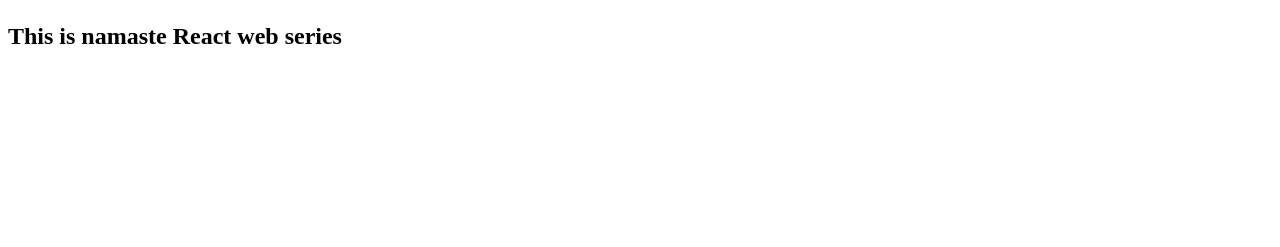
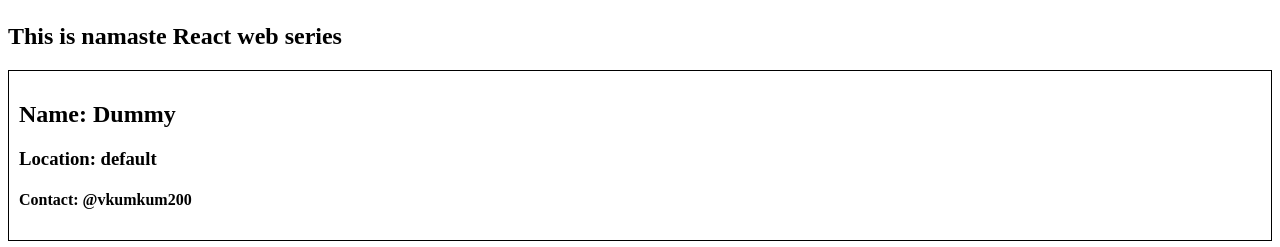
Before and after one commit to biyondspace/Namaste-React, a React (Vite) app: page /about in a window 1280 px wide. Shown: the part 223-470 px from the top of the page. Built offline with nearby package versions, Linux system fonts and the light colour scheme; no server answers.

Commit message:
I create userClass Component

```diff
--- a/index.css
+++ b/index.css
@@ -84,3 +84,8 @@
 .search-box {
   margin-top: 10px;
 }
+
+.user-card {
+  padding: 10px;
+  border: 1px solid black;
+}
--- a/src/components/About.js
+++ b/src/components/About.js
@@ -1,10 +1,29 @@
-const About = () => {
+import User from "./User";
+import UserClass from "./UserClass";
+
+import React from "react";
+
+class About extends React.Component {
+  constructor(props) {
+    super(props);
+    //console.log("Parent Constructor");
+  }
+
+  componentDidMount() {
+    // console.log("Parent Component Did Mount");
+    //Api call
+  }
+
+  render() {
+    //console.log("Parent Render");
     return (
       <div>
         <h1>About</h1>
         <h2>This is namaste React web series</h2>
+        <UserClass name={"Kumkum (classes)"} location={"Gujarat (class)"} />
       </div>
     );
-};
+  }
+}
 
 export default About;
--- /dev/null
+++ b/src/components/User.js
@@ -0,0 +1,21 @@
+import { useEffect, useState } from "react";
+
+const User = (props) => {
+  const [count, setCount] = useState(0);
+  const [count2] = useState(1);
+
+  useEffect(() => {
+    //Api call
+  }, []);
+
+  return (
+    <div className="user-card">
+      <h1>Count = {count}</h1>
+      <h1>Count2 = {count2}</h1>
+      <h2>Name: {props.name}</h2>
+      <h3>Location: Gujarat</h3>
+      <h4>Contact: @vkumkum200</h4>
+    </div>
+  );
+};
+export default User;
--- /dev/null
+++ b/src/components/UserClass.js
@@ -0,0 +1,70 @@
+import React from "react";
+
+class UserClass extends React.Component {
+  constructor(props) {
+    super(props);
+    console.log(this.props.name + "Child Constructor");
+
+    this.state = {
+      userInfo: {
+        name: "Dummy",
+        location: "default",
+      },
+    };
+  }
+
+  async componentDidMount() {
+    console.log(this.props.name + "Child Component Did Mount");
+    // Api call
+    const data = await fetch("https://api.github.com/users/biyondspace");
+    const json = await data.json();
+
+    this.setState({
+      userInfo: json,
+    });
+
+    console.log(json);
+  }
+
+  componentDidUpdate() {
+    console.log("Child Component Did Update");
+  }
+
+  componentWillUnmount() {
+    console.log("Component Will Unmount");
+  }
+
+  render() {
+    console.log(this.props.name + "Child Render");
+
+    const { name, location } = this.state.userInfo;
+
+    return (
+      <div className="user-card">
+        <h2>Name: {name}</h2>
+        <h3>Location: {location}</h3>
+        <h4>Contact: @vkumkum200</h4>
+      </div>
+    );
+  }
+}
+export default UserClass;
+
+/***
+ *
+ * -----Mounting--------
+ *
+ * Constructor (dummy)
+ * Render (dummy)
+ *       <HTML dummy>
+ * Component Did Mount
+ *       <Api Call>
+ * <this.setState> -> State variable is Update
+ *
+ * ------Update----------
+ *     render (Api data)
+ *     <HTML (new api data)>
+ *     Component Did Update
+ *
+ *
+ */
```
Lines whose indentation alone changed are shown as unchanged.
